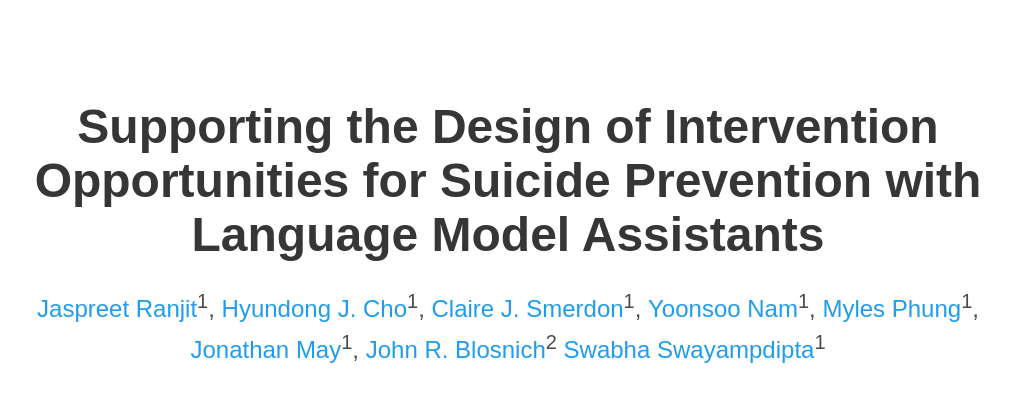
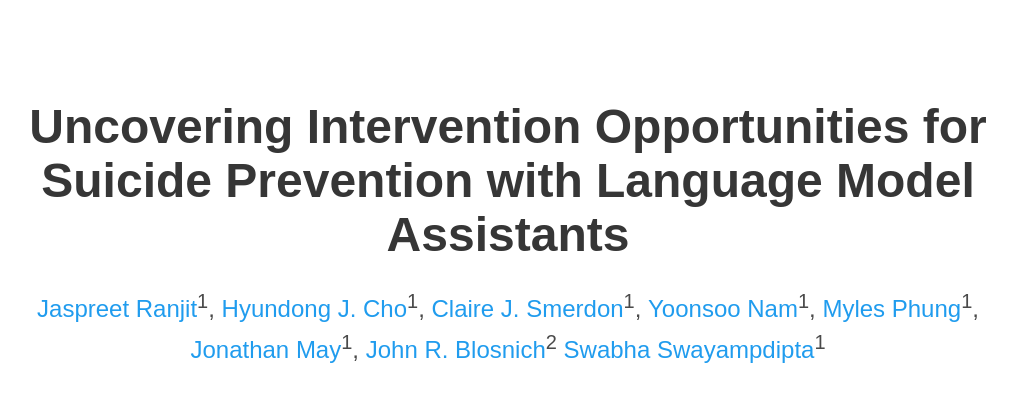
Before and after one commit to dill-lab/interventions_lm_assistants, a plain HTML site: page index.html in a window 1280 px wide. Shown: the top 413 px of the page, without its empty margins (132-1149 px from the left). Drawn offline with nearby package versions, Linux system fonts and the light colour scheme; some icons are missing; a web font is replaced by a local one.

Commit message:
interventions

```diff
--- a/index.html
+++ b/index.html
@@ -59,8 +59,7 @@
     <div class="container is-max-desktop">
       <div class="columns is-centered">
         <div class="column has-text-centered">
-          <h1 class="title is-1 publication-title">Supporting the Design of Intervention Opportunities for
-            Suicide Prevention with Language Model Assistants</h1>
+          <h1 class="title is-1 publication-title">Uncovering Intervention Opportunities for Suicide Prevention with Language Model Assistants</h1>
           <div class="is-size-4 publication-authors">
             <span class="author-block">
               <a href="https://jr4fs.github.io/">Jaspreet Ranjit</a><sup>1</sup>,</span>
```
